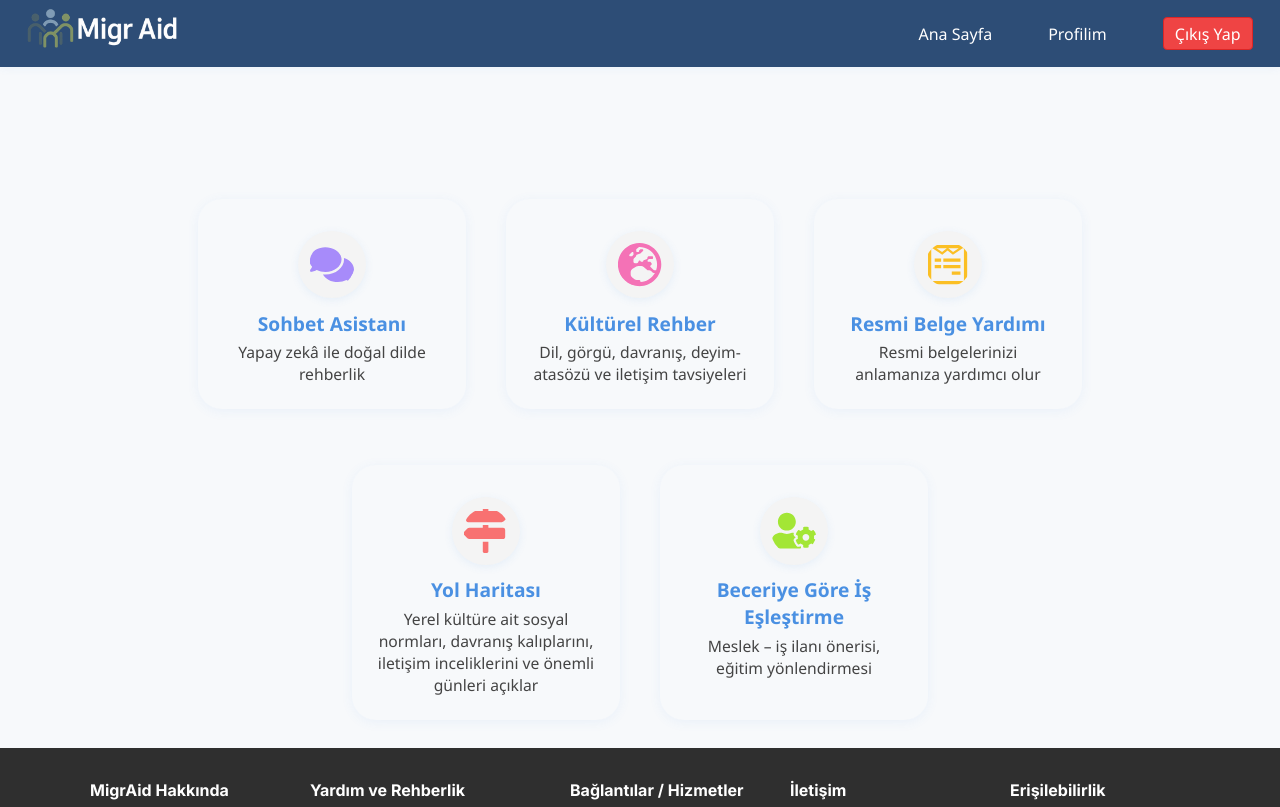
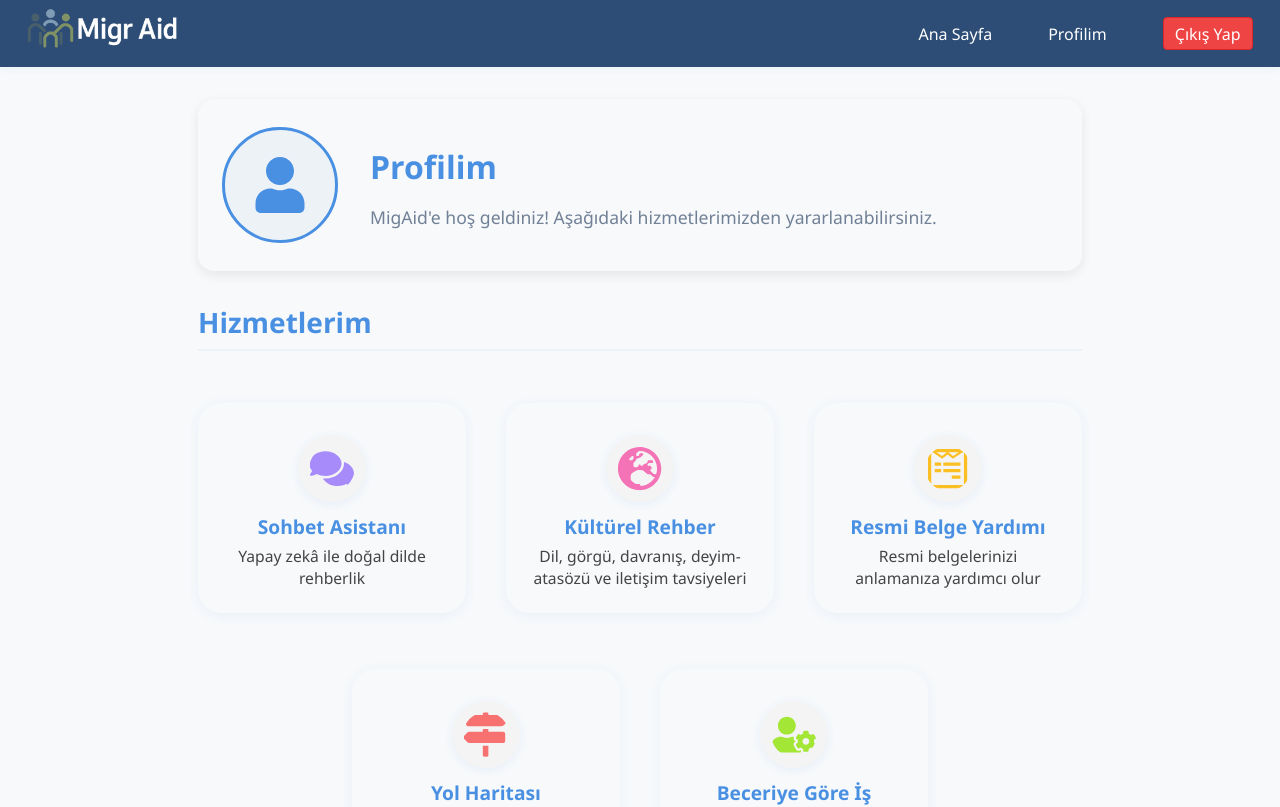
Before and after one commit to yusufonur03/MigrAid, a React (Vite) app in the folder frontend/: page /users/main in a window 1280 px wide. Shown: the top 807 px of the page. Built offline with nearby package versions, Linux system fonts and the light colour scheme; no server answers; sample sign-in values are in the browser's storage.

Commit message:
more main page improvements

```diff
--- a/frontend/src/pages/users/UserMainPage.css
+++ b/frontend/src/pages/users/UserMainPage.css
@@ -10,18 +10,81 @@
   font-weight: bold;
 }
 
+.profile-container {
+  max-width: 1200px;
+  margin: 2rem auto;
+  padding: 0 1.5rem;
+}
+
+.profile-header {
+  display: flex;
+  align-items: center;
+  margin-bottom: 2rem;
+  padding: 1.5rem;
+  background: var(--background);
+  border-radius: 1rem;
+  box-shadow: 0 4px 12px rgba(0, 0, 0, 0.08);
+}
+
+.profile-avatar {
+  width: 110px;
+  height: 110px;
+  border-radius: 50%;
+  background-color: #edf2f7;
+  display: flex;
+  align-items: center;
+  justify-content: center;
+  margin-right: 2rem;
+  border: 3px solid var(--primary-blue);
+}
+
+.avatar-icon {
+  font-size: 3.5rem;
+  color: var(--primary-blue);
+}
+
+.profile-info {
+  flex-grow: 1;
+}
+
+.profile-name {
+  font-size: 2rem;
+  font-weight: bold;
+  color: var(--primary-blue);
+  margin-bottom: 0.5rem;
+}
+
+.profile-title {
+  font-size: 1.5rem;
+  color: #4a5568;
+  margin-bottom: 0.5rem;
+}
+
+.profile-welcome {
+  font-size: 1.1rem;
+  color: #718096;
+}
+
+.section-title {
+  font-size: 1.75rem;
+  color: var(--primary-blue);
+  margin-bottom: 1.5rem;
+  padding-bottom: 0.5rem;
+  border-bottom: 2px solid #edf2f7;
+}
+
 .features-container {
   display: flex;
   flex-direction: column;
   align-items: center;
-  margin-top: 2.5rem; /* Add some space below the navigation bar */
+  margin-top: 1rem;
 }
 
 .features-row {
   display: flex;
   justify-content: center;
   gap: 2.5rem;
-  margin: 1.25rem auto; /* Adjusted margin between rows */
+  margin: 1.25rem auto;
   max-width: 1200px;
   background: transparent;
   flex-wrap: wrap;
@@ -39,6 +102,12 @@
   display: flex;
   flex-direction: column;
   align-items: center;
+  transition: transform 0.3s, box-shadow 0.3s;
+}
+
+.feature-card:hover {
+  transform: translateY(-5px);
+  box-shadow: 0 6px 16px rgba(74, 144, 226, 0.15);
 }
 
 .feature-icon {
@@ -48,7 +117,7 @@
   border-radius: 50%;
   padding: 0.7rem;
   margin-bottom: 0.7rem;
-  box-shadow: 0 2px 8px rgba(74, 144, 226, 0.10);
+  box-shadow: 0 2px 8px rgba(74, 144, 226, 0.1);
 }
 
 .feature-title-link {
@@ -70,3 +139,20 @@
   font-size: 0.98rem;
   color: #444;
 }
+
+/* Responsive adjustments */
+@media (max-width: 768px) {
+  .profile-header {
+    flex-direction: column;
+    text-align: center;
+  }
+
+  .profile-avatar {
+    margin-right: 0;
+    margin-bottom: 1.5rem;
+  }
+
+  .features-row {
+    gap: 1.5rem;
+  }
+}
--- a/frontend/src/pages/users/UserMainPage.jsx
+++ b/frontend/src/pages/users/UserMainPage.jsx
@@ -1,28 +1,34 @@
 import React from "react";
 import { Link, useLocation } from "react-router-dom"; // Import useLocation
-import { FaComments, FaGlobeEurope, FaWpforms, FaCalendarAlt, FaUserCog, FaMapSigns } from "react-icons/fa"; // Importing some icons as placeholders
+import { FaComments, FaGlobeEurope, FaWpforms, FaCalendarAlt, FaUserCog, FaMapSigns, FaUser } from "react-icons/fa"; // Importing some icons as placeholders
 import Navigation from "../../components/Navigation"; // Import Navigation component
 import "./UserMainPage.css"; // CSS dosya adı güncellendi
 
 function UserMainPage() {
   // Fonksiyon adı güncellendi
   const location = useLocation();
-  const { name, surname } = location.state || { name: "[User Name]", surname: "[User Surname]" }; // Get name and surname from state or use placeholders
+  const { name, surname } = location.state || { name: "Profilim", surname: "" }; // Get name and surname from state or use placeholders
 
   return (
     <>
       <Navigation showAuthButtons={false} /> {/* Add Navigation bar */}
-      <div className="welcome-section">
-        {" "}
-        {/* New section for welcome message */}
-        {/* TODO: Implement actual fetching of user's name and surname */}
+      <div className="profile-container">
+        <div className="profile-header">
+          <div className="profile-avatar">
+            <FaUser className="avatar-icon" />
           </div>
+          <div className="profile-info">
+            <h1 className="profile-name">
+              {name} {surname}
+            </h1>
+            <p className="profile-welcome">MigAid'e hoş geldiniz! Aşağıdaki hizmetlerimizden yararlanabilirsiniz.</p>
+          </div>
+        </div>
+
+        <h3 className="section-title">Hizmetlerim</h3>
+
         <div className="features-container">
-        {" "}
-        {/* New container for layout */}
           <div className="features-row">
-          {" "}
-          {/* Top row for 3 cards */}
             {/* Feature Card 1 */}
             <div className="feature-card">
               <FaComments className="feature-icon" style={{ color: "#a78bfa" }} /> {/* Placeholder icon and color */}
@@ -49,12 +55,11 @@ function UserMainPage() {
                 Resmi Belge Yardımı
               </Link>{" "}
               {/* Updated title */}
-            <div className="feature-desc">Resmi belgelerinizi anlamanıza yardımcı olur</div> {/* Updated description */}
+              <div className="feature-desc">Resmi belgelerinizi anlamanıza yardımcı olur</div>{" "}
+              {/* Updated description */}
             </div>
           </div>
           <div className="features-row">
-          {" "}
-          {/* Bottom row for 2 cards */}
             {/* Feature Card 4 - Yol Haritası */}
             <div className="feature-card">
               <FaMapSigns className="feature-icon" style={{ color: "#f87171" }} />
@@ -62,7 +67,8 @@ function UserMainPage() {
                 Yol Haritası
               </Link>
               <div className="feature-desc">
-              Yerel kültüre ait sosyal normları, davranış kalıplarını, iletişim inceliklerini ve önemli günleri açıklar
+                Yerel kültüre ait sosyal normları, davranış kalıplarını, iletişim inceliklerini ve önemli günleri
+                açıklar
               </div>
             </div>
             {/* Feature Card 5 */}
@@ -77,6 +83,7 @@ function UserMainPage() {
             </div>
           </div>
         </div>
+      </div>
     </>
   );
 }
```
Also changed, not shown: frontend/src/pages/users/UserFormYardimi.jsx (+85 -8 lines). Lines whose indentation alone changed are shown as unchanged.
